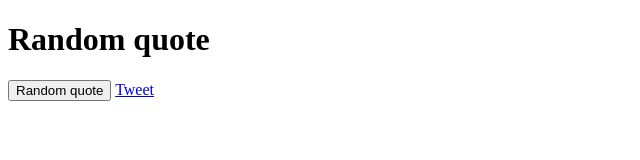
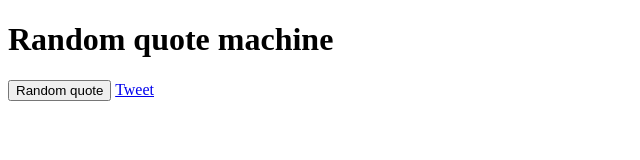
Before and after one commit to UlaHof/zadanie_12_5, a plain HTML site: page index.html in a window 1280 px wide. Shown: the whole page, without its empty margins (0-640 px from the left). Drawn offline with nearby package versions, Linux system fonts and the light colour scheme; no server answers; some icons are missing.

Commit message:
updated html file

```diff
--- a/index.html
+++ b/index.html
@@ -8,7 +8,7 @@
     <body>
         <main>
             <header>
-                <h1>Random quote</h1>
+                <h1>Random quote machine</h1>
             </header>
             <div class="box">
                 <h2 class="quote"></h2>
```
